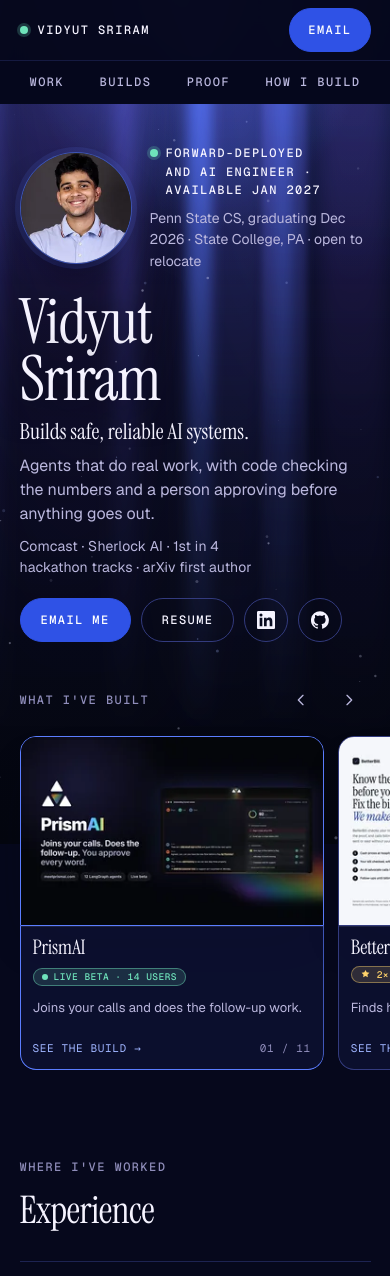
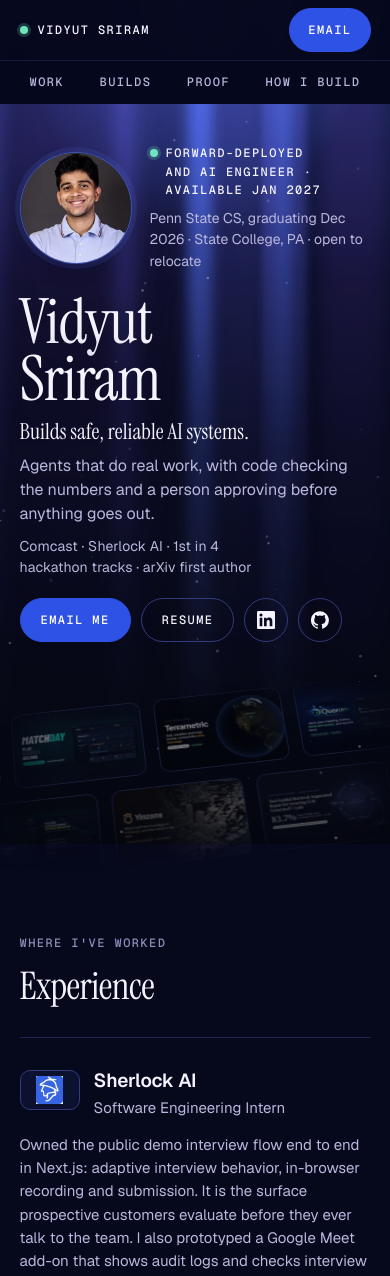
Before and after one commit to vs-githjk/Portfolio, a React (Vite) app: page / in a window 390 px wide. Shown: the top 1276 px of the page. Built offline with nearby package versions, Linux system fonts and the light colour scheme.

Commit message:
Phones: the ring gives way to a dimmed drift of thumbnails, not a second list; PrismAI lead crop keeps the footer line whole

```diff
--- a/index.html
+++ b/index.html
@@ -42,17 +42,6 @@
          paint the first screen are preloaded; the rest load when first used. -->
     <link rel="preload" href="/fonts/instrument-serif-latin.woff2" as="font" type="font/woff2" crossorigin />
     <link rel="preload" href="/fonts/geist-latin.woff2" as="font" type="font/woff2" crossorigin />
-    <!-- Phones lay the ring out as a row, and its first card is the largest image on
-         screen: fetch it before the markup that holds it is parsed. -->
-    <link
-      rel="preload"
-      as="image"
-      href="/builds/ring/prismai.webp"
-      imagesrcset="/builds/ring/prismai-320.webp 320w, /builds/ring/prismai.webp 640w"
-      imagesizes="min(78vw, 320px)"
-      media="(max-width: 959px)"
-      fetchpriority="high"
-    />
     <script>
       // Reveals start hidden only if the page script runs: useReveal marks <html
       // data-reveal>; if that has not happened after 4s, show everything.
--- /dev/null
+++ b/src/components/Drift.jsx
@@ -0,0 +1,38 @@
+import { hero } from '../data/content';
+
+/* Below the ring's breakpoint the orbit gives way to this: the same eleven
+   thumbnails as two rows drifting in opposite directions on a plane tilted back
+   into the beams, dimmed and faded at the edges. It is atmosphere, not a second
+   list of builds (Builds is the list), so it has no captions, no controls and no
+   links, and is hidden from assistive tech. Each row is drawn three times and
+   moves one third of its width per loop, so the seam never shows. Under reduced
+   motion it holds still. */
+const { slides } = hero.carousel;
+const ROWS = [slides.filter((_, k) => k % 2 === 0), slides.filter((_, k) => k % 2 === 1)];
+
+export default function Drift() {
+  return (
+    <div className="drift" aria-hidden="true">
+      <div className="drift-plane">
+        {ROWS.map((row, r) => (
+          <div className="drift-row" data-dir={r ? 'right' : 'left'} key={r}>
+            {[0, 1, 2].flatMap((copy) =>
+              row.map((s) => (
+                <img
+                  key={`${copy}-${s.id}`}
+                  src={s.image.src.replace('.webp', '-320.webp')}
+                  alt=""
+                  data-tone={s.tone}
+                  width="320"
+                  height="200"
+                  loading="lazy"
+                  decoding="async"
+                />
+              ))
+            )}
+          </div>
+        ))}
+      </div>
+    </div>
+  );
+}
--- a/src/components/Hero.jsx
+++ b/src/components/Hero.jsx
@@ -1,13 +1,15 @@
 import { useRef } from 'react';
 import { hero } from '../data/content';
 import Orbit from './Orbit';
+import Drift from './Drift';
 import Rich from './Rich';
 import { GitHubIcon, LinkedInIcon } from './Icons';
 
 /* The first screen. The name is the monument at the centre, lit from above by
    the beam field; the orbit ring of what he has built turns around it. Name,
    one identity line, one plain sentence, credentials, actions: no figures. On a
-   phone the same centre block sits on top and the ring becomes a swipe row.
+   phone the same centre block sits on top and the ring gives way to a drift of
+   thumbnails behind the fold: atmosphere, since Builds is the list.
 
    Email and Resume are text buttons; LinkedIn and GitHub are icon buttons
    (their label is the accessible name). */
@@ -73,6 +75,7 @@ export default function Hero() {
           </div>
         </div>
         <Orbit stageRef={stage} centreRef={centre} />
+        <Drift />
       </div>
     </header>
   );
--- a/src/styles/sections.css
+++ b/src/styles/sections.css
@@ -347,6 +347,86 @@
   position: relative;
 }
 
+/* Below the ring's breakpoint the orbit is not shown: the drift stands in for it.
+   Two rows of the ring's thumbnails on a plane tipped back into the beams, dimmed,
+   fading out at both sides and at the foot, moving in opposite directions. */
+@media not all and (min-width: 960px) and (min-height: 640px) {
+  .hero-stage .orbit {
+    display: none;
+  }
+}
+
+.drift {
+  position: relative;
+  height: calc(var(--drift-card-w) * 1.45);
+  margin: 8px calc(var(--pad) * -1) 0;
+  overflow: hidden;
+  perspective: var(--persp);
+  pointer-events: none;
+  user-select: none;
+  mask-image: linear-gradient(90deg, transparent, var(--ink) 18%, var(--ink) 82%, transparent),
+    linear-gradient(180deg, transparent, var(--ink) 14%, var(--ink) 62%, transparent);
+  mask-composite: intersect;
+}
+
+.drift-plane {
+  position: absolute;
+  inset: 0 -40%;
+  display: flex;
+  flex-direction: column;
+  justify-content: center;
+  gap: 14px;
+  transform: rotateX(var(--drift-tilt)) rotateZ(var(--drift-turn));
+  transform-origin: 50% 60%;
+  opacity: var(--drift-dim);
+}
+
+.drift-row {
+  display: flex;
+  gap: 14px;
+  width: max-content;
+  animation: drift-left var(--drift-loop) linear infinite;
+}
+
+.drift-row[data-dir='right'] {
+  margin-left: calc(var(--drift-card-w) * -0.5);
+  animation-name: drift-right;
+}
+
+.drift-row img {
+  width: var(--drift-card-w);
+  height: auto;
+  aspect-ratio: 16 / 10;
+  border-radius: var(--r-md);
+  border: 1px solid var(--glass-line);
+  background: var(--surface-2);
+}
+
+/* A pale thumbnail would be the brightest thing in the wall: bring it down to the
+   others. */
+.drift-row img[data-tone='light'] {
+  filter: brightness(var(--drift-light));
+}
+
+@keyframes drift-left {
+  to {
+    transform: translateX(-33.3333%);
+  }
+}
+
+@keyframes drift-right {
+  from {
+    transform: translateX(-33.3333%);
+  }
+}
+
+@media (min-width: 960px) and (min-height: 640px) {
+  .drift {
+    display: none;
+  }
+}
+
+
 .orbit-scene {
   position: relative;
 }
@@ -1196,6 +1276,17 @@
   .flag-media .media-frame {
     flex: 1 1 0;
     min-height: 0;
+    container-type: inline-size;
+  }
+
+}
+
+/* Above 1100 the frame is wide and short, so a top-anchored crop would end in the
+   middle of the still's footer line. Skip the small top line instead (7.5% of the
+   width is 90 of the source's 1200px), never past the image's own foot. */
+@media (min-width: 1101px) {
+  .flag-media .media-frame img {
+    object-position: left max(-7.5cqw, 100%);
   }
 }
 
@@ -2578,6 +2669,12 @@
 /* ============================ REDUCED MOTION ============================== */
 /* Everything is already in place: static beams, a static ring pose. */
 @media (prefers-reduced-motion: reduce) {
+  .drift-row {
+    animation: none;
+  }
+}
+
+@media (prefers-reduced-motion: reduce) {
   .media {
     transition: none;
   }
--- a/src/styles/tokens.css
+++ b/src/styles/tokens.css
@@ -124,6 +124,13 @@
   --orbit-step-ms: 5200;
   --orbit-linger: 0.85;
   --orbit-card-w: clamp(176px, min(15vw, 25svh), 248px); /* shrinks on short windows */
+  /* The phone's drift wall, which stands in for the ring below its breakpoint. */
+  --drift-card-w: clamp(132px, 34vw, 184px);
+  --drift-tilt: 24deg; /* plane tipped back into the beams */
+  --drift-turn: -7deg; /* and turned off the horizontal */
+  --drift-dim: 0.5; /* thumbnails read as atmosphere, not content */
+  --drift-light: 0.45; /* pale thumbnails dimmed to sit with the dark ones */
+  --drift-loop: 70s; /* one third of a row per loop */
   --nav-h: 60px;
 
   /* ---- TYPE -------------------------------------------------------------- */
```
Also changed, not shown: 1 other file (tests, documents, lock files or other folders).
